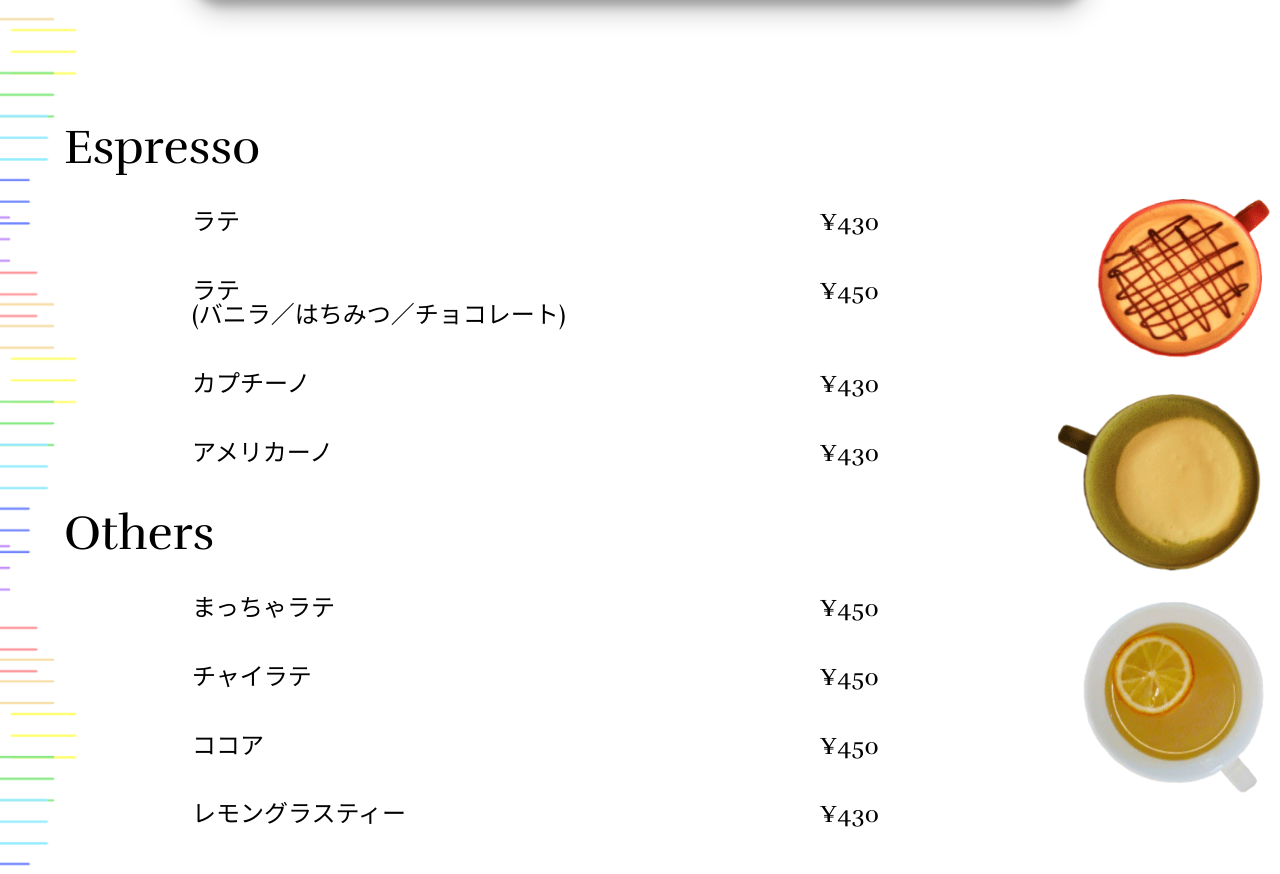
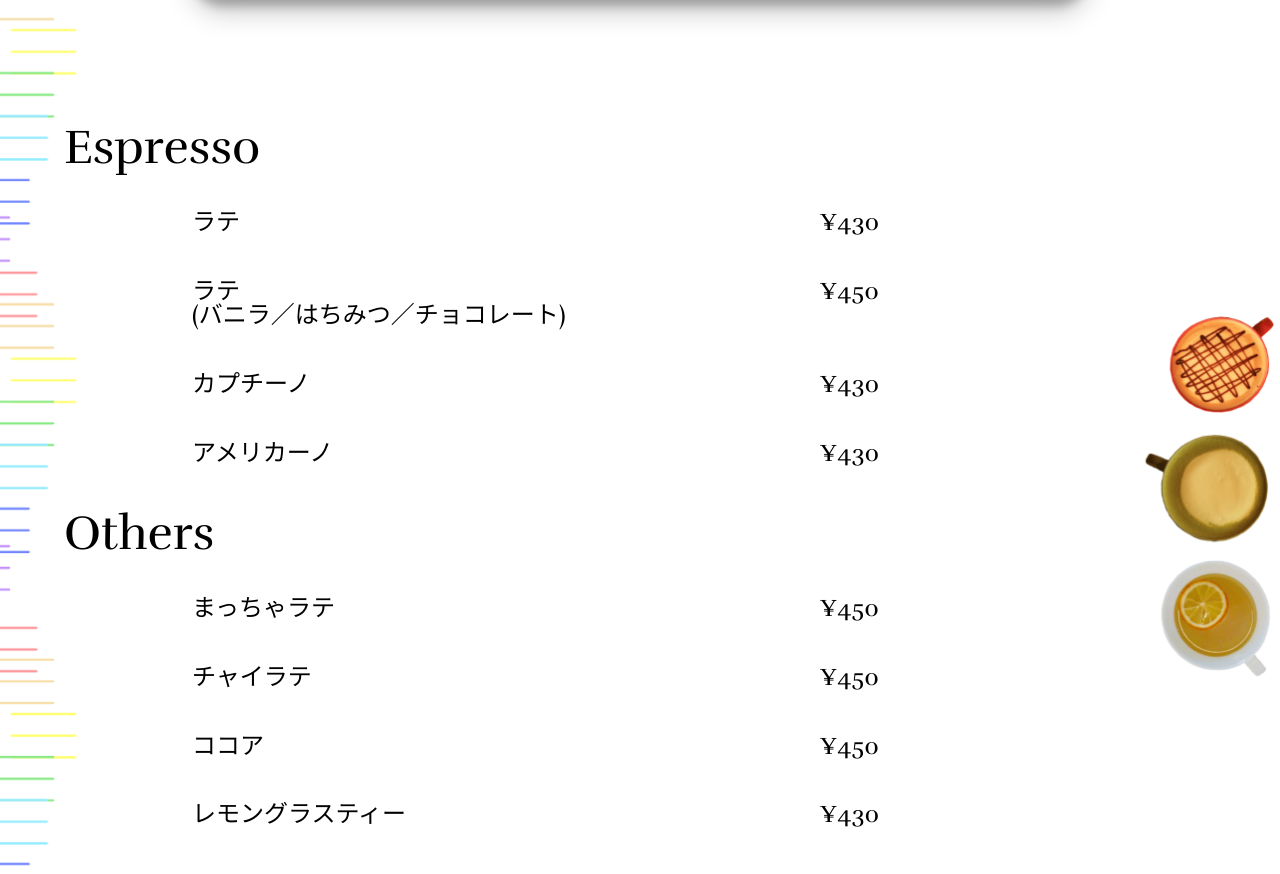
Before and after one commit to Kaz2020/niji, a plain HTML site: page index.html in a window 1280 px wide. Shown: the part 4355-5229 px from the top of the page. Drawn offline with nearby package versions, Linux system fonts and the light colour scheme; files whose address does not match are found by name.

Commit message:
Update index.css

```diff
--- a/index.css
+++ b/index.css
@@ -198,7 +198,7 @@ dl {
 
 .es_ot {
     background-image: url(others_bg.png);
-    background-size: 90vw;
+    background-size: contain;
     background-repeat: no-repeat;
     background-position: right;
 }
```
